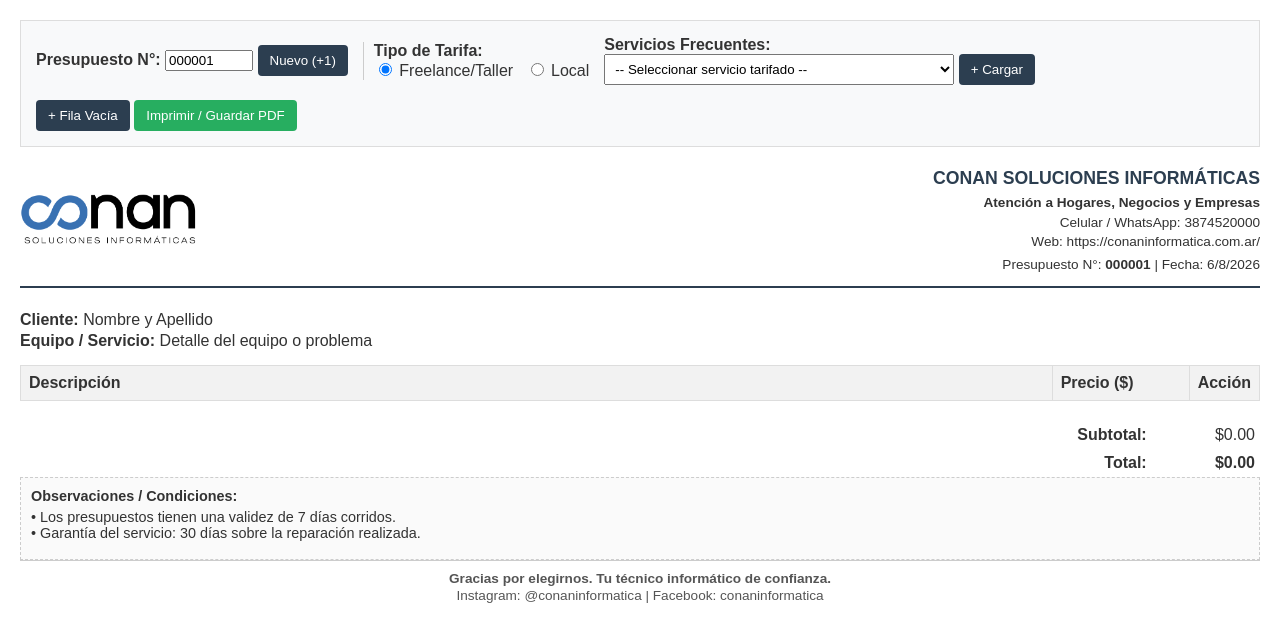
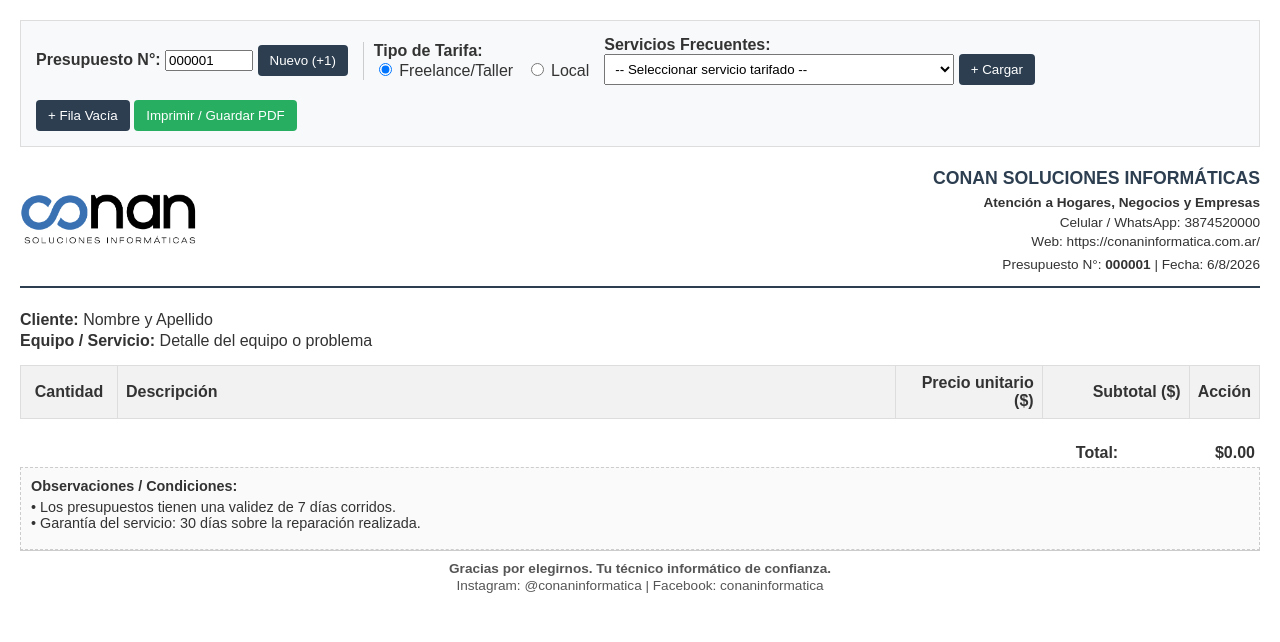
Before and after one commit to frescoh/Conaninformatica-Website, a Jekyll site: the page cotizador.html, which Jekyll copies as it is, in a window 1280 px wide. Shown: the top 642 px of the page. Built offline with Jekyll 4.4.1, drawn with Linux system fonts in a browser that asks for light colours; some of the changed lines change nothing that is shown.

Commit message:
Cantidad en cotizacion

```diff
--- a/cotizador.html
+++ b/cotizador.html
@@ -187,7 +187,7 @@
         </div>
 
         <div>
-            <button class="btn-action" onclick="agregarFila('', 0)">+ Fila Vacía</button>
+            <button class="btn-action" onclick="agregarFila(1, '', 0)">+ Fila Vacía</button>
             <button class="btn-action" style="background-color: #27ae60;" onclick="window.print()">Imprimir / Guardar PDF</button>
         </div>
     </div>
@@ -238,8 +238,10 @@
                     <table class="items-table">
                         <thead>
                             <tr>
+                                <th style="width: 80px; text-align: center;">Cantidad</th>
                                 <th>Descripción</th>
-                                <th style="width: 120px;">Precio ($)</th>
+                                <th style="width: 130px; text-align: right;">Precio unitario ($)</th>
+                                <th style="width: 130px; text-align: right;">Subtotal ($)</th>
                                 <th class="no-print" style="width: 50px; text-align: center;">Acción</th>
                             </tr>
                         </thead>
@@ -251,10 +253,6 @@
                     <!-- Totales -->
                     <div class="totals-section">
                         <table>
-                            <tr>
-                                <td><strong>Subtotal:</strong></td>
-                                <td>$<span id="subtotal">0.00</span></td>
-                            </tr>
                             <tr>
                                 <td><strong>Total:</strong></td>
                                 <td><strong>$<span id="total">0.00</span></strong></td>
@@ -326,24 +324,36 @@
         }
 
         function calcularTotales() {
-            const precios = document.querySelectorAll('.price');
-            let subtotal = 0;
+            const rows = document.querySelectorAll('#items-list tr');
+            let totalGeneral = 0;
 
-            precios.forEach(cell => {
-                const valor = parseFloat(cell.innerText.replace(/[^0-9.-]+/g, '')) || 0;
-                subtotal += valor;
+            rows.forEach(row => {
+                const cantElem = row.querySelector('.qty');
+                const unitPriceElem = row.querySelector('.unit-price');
+                const rowSubtotalElem = row.querySelector('.row-subtotal');
+
+                if (cantElem && unitPriceElem && rowSubtotalElem) {
+                    const cantidad = parseFloat(cantElem.innerText.replace(/[^0-9.-]+/g, '')) || 0;
+                    const precioUnitario = parseFloat(unitPriceElem.innerText.replace(/[^0-9.-]+/g, '')) || 0;
+
+                    const subtotalFila = cantidad * precioUnitario;
+                    rowSubtotalElem.innerText = subtotalFila.toLocaleString('es-AR', { minimumFractionDigits: 2, maximumFractionDigits: 2 });
+
+                    totalGeneral += subtotalFila;
+                }
             });
 
-            document.getElementById('subtotal').innerText = subtotal.toLocaleString('es-AR', { minimumFractionDigits: 2 });
-            document.getElementById('total').innerText = subtotal.toLocaleString('es-AR', { minimumFractionDigits: 2 });
+            document.getElementById('total').innerText = totalGeneral.toLocaleString('es-AR', { minimumFractionDigits: 2, maximumFractionDigits: 2 });
         }
 
-        function agregarFila(descripcion = "Nuevo servicio / repuesto", precio = 0) {
+        function agregarFila(cantidad = 1, descripcion = "Nuevo servicio / repuesto", precioUnitario = 0) {
             const tbody = document.getElementById('items-list');
             const newRow = document.createElement('tr');
             newRow.innerHTML = `
+                <td contenteditable="true" class="qty" style="text-align: center;" oninput="calcularTotales()">${cantidad}</td>
                 <td contenteditable="true">${descripcion}</td>
-                <td contenteditable="true" class="price" oninput="calcularTotales()">${precio}</td>
+                <td contenteditable="true" class="unit-price" style="text-align: right;" oninput="calcularTotales()">${precioUnitario}</td>
+                <td class="row-subtotal" style="text-align: right;">0.00</td>
                 <td class="no-print" style="text-align: center;">
                     <button class="btn-remove" onclick="eliminarFila(this)">X</button>
                 </td>
@@ -361,7 +371,7 @@
             const descripcion = selectedOption.value;
             const precio = selectedOption.getAttribute('data-price');
 
-            agregarFila(descripcion, precio);
+            agregarFila(1, descripcion, precio);
             selector.selectedIndex = 0;
         }
 
```
